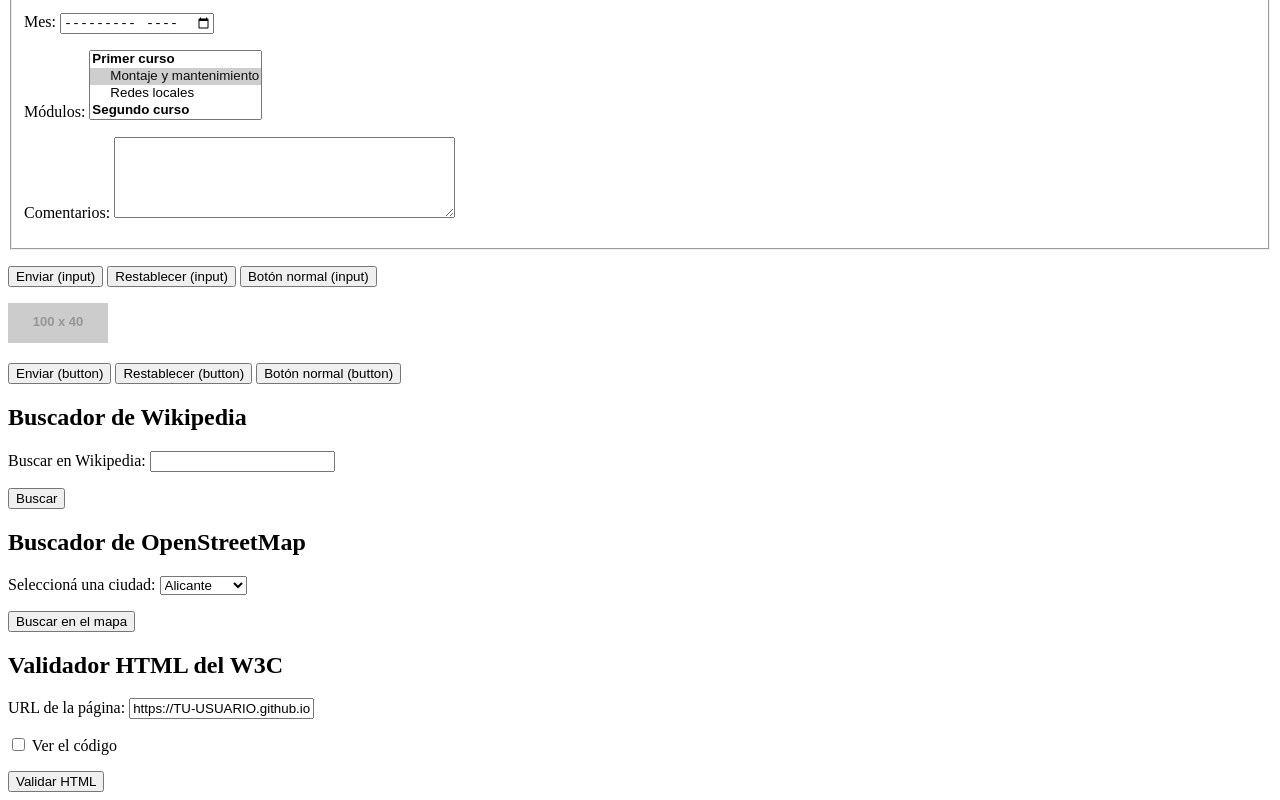
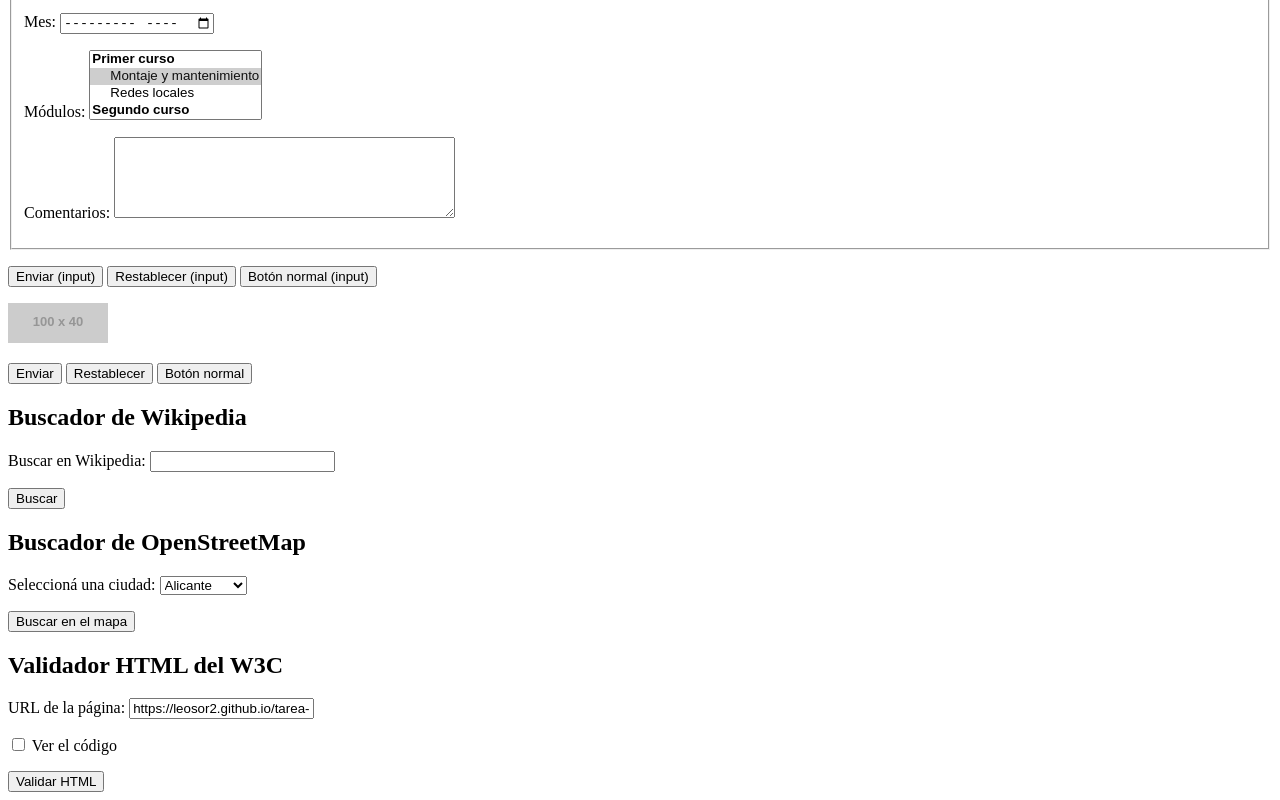
Before and after one commit to leosor2/tarea-1-9-formularios, a plain HTML site: page index.html in a window 1280 px wide. Shown: the part 898-1698 px from the top of the page. Drawn offline with Linux system fonts and the light colour scheme; placeholder pictures from the web are drawn by us.

Commit message:
correccion 1

```diff
--- a/index.html
+++ b/index.html
@@ -152,9 +152,9 @@
     </p>
 
     <p>
-        <button type="submit">Enviar (button)</button>
-        <button type="reset">Restablecer (button)</button>
-        <button type="button">Botón normal (button)</button>
+        <button type="submit">Enviar</button>
+        <button type="reset">Restablecer</button>
+        <button type="button">Botón normal</button>
     </p>
 </form>
 <h2>Buscador de Wikipedia</h2>
@@ -200,7 +200,7 @@
     <p>
         <label for="urlweb">URL de la página:</label>
         <input type="url" id="urlweb" name="doc"
-               value="https://TU-USUARIO.github.io/TU-REPOSITORIO/">
+               value="https://leosor2.github.io/tarea-1-9-formularios/">
     </p>
 
     <p>
```
